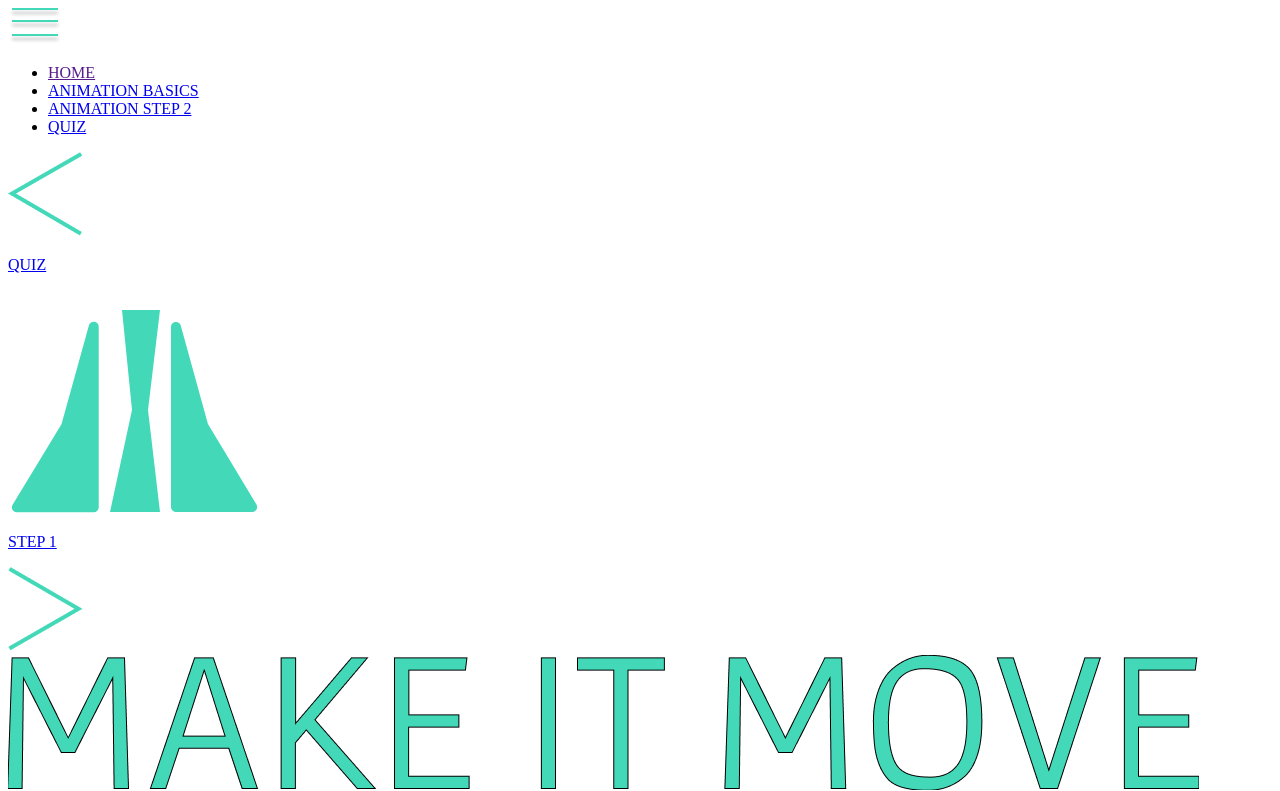
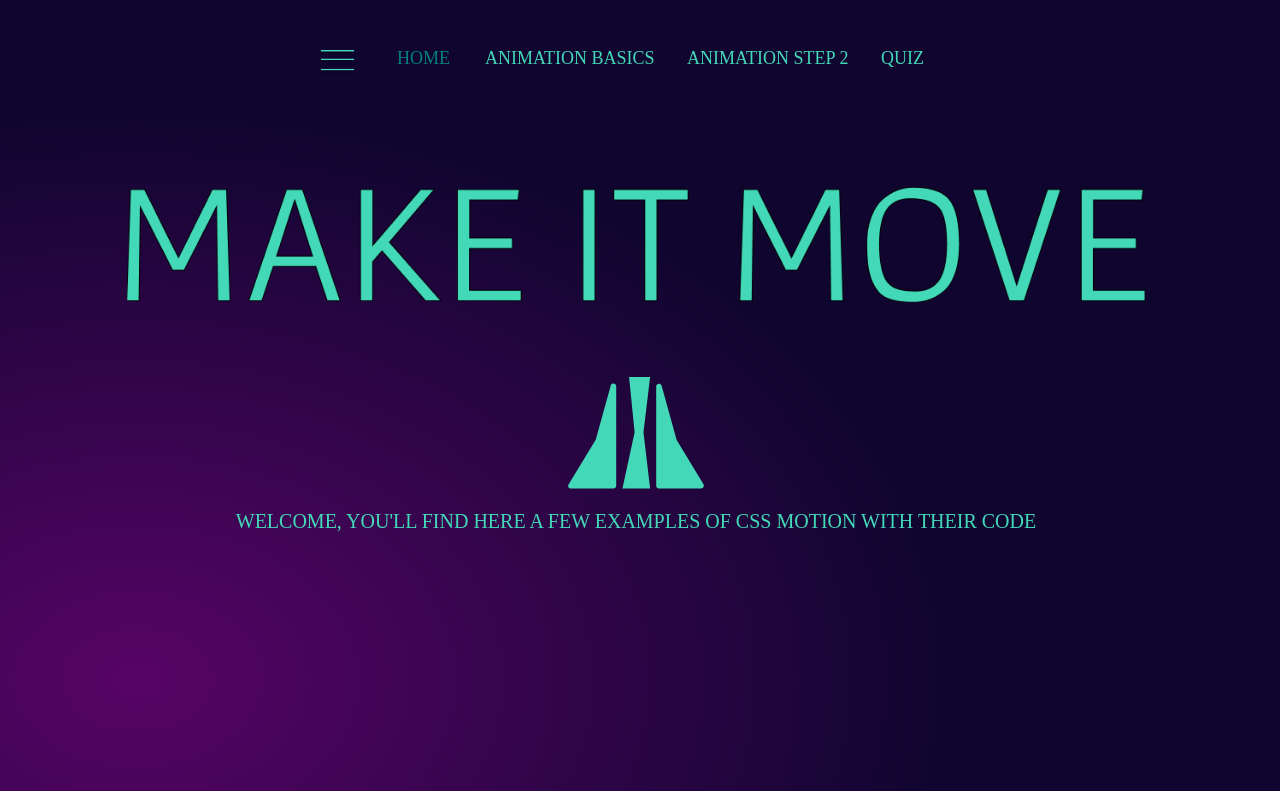
Before and after one commit to fredgbcn/mim, a plain HTML site: page index.html in a window 1280 px wide. Shown: the top 791 px of the page. Drawn offline with Linux system fonts and the light colour scheme; a web font is replaced by a local one.

Commit message:
remettre style dans public

```diff
--- a/index.html
+++ b/index.html
@@ -4,7 +4,7 @@
 	<meta charset="UTF-8">
 	<meta http-equiv="X-UA-Compatible" content="IE=edge">
 	<meta name="viewport" content="width=device-width, initial-scale=1.0">
-	<link rel="stylesheet" href="./styles.css">
+	<link rel="stylesheet" href="public/style.css">
 	<link rel="stylesheet" href="https://fonts.googleapis.com/css?family=Gafata">
 	<title>Home</title>
 </head>
```
Also changed, not shown: public/style.css (renamed from style.css), 1 other file.
